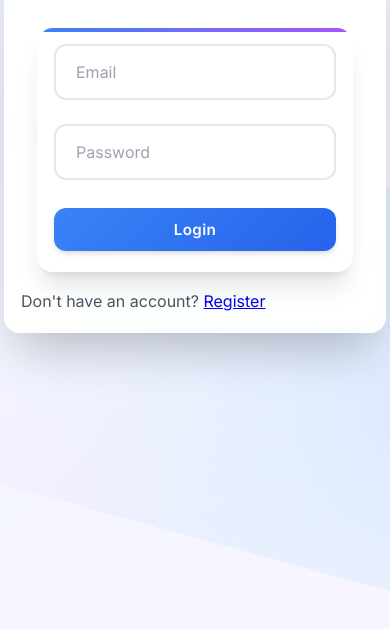
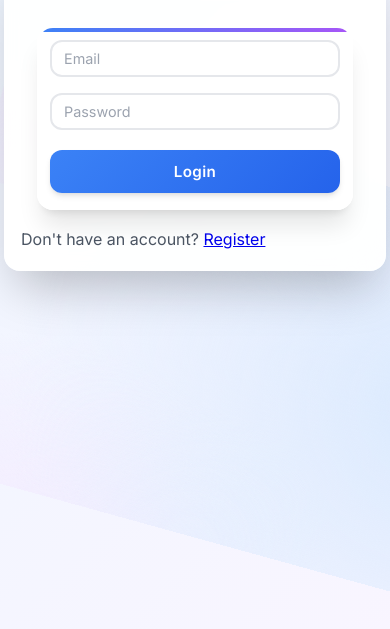
Before and after one commit to anas-dev000/Shoply-Pure-JS-CSS-HTML, a plain HTML site: page Pages/login.html in a window 390 px wide. Shown: the part 53-682 px from the top of the page. Drawn offline with Linux system fonts and the light colour scheme.

Commit message:
added Anas's part

```diff
--- a/assets/styles/style.css
+++ b/assets/styles/style.css
@@ -1,5 +1,3 @@
-
-
 /* ===== MODERN E-COMMERCE SYSTEM - PROFESSIONAL DESIGN ===== */
 
 /* Import Google Fonts */
@@ -429,6 +427,7 @@ textarea {
   background: rgba(255, 255, 255, 0.9);
   transition: var(--transition-normal);
   position: relative;
+  width: 100%; /* Ensure inputs take full width of their grid cell */
 }
 
 input:focus,
@@ -823,7 +822,6 @@ button:hover {
   border: 1px solid var(--gray-200);
 }
 
-
 /* ===== ORDER STATUS STYLES ===== */
 .status-pending {
   color: var(--warning-600);
@@ -919,13 +917,27 @@ button:hover {
   /* Forms */
   form {
     grid-template-columns: 1fr;
-    padding: var(--space-6);
+    padding: var(--space-4);
     margin: var(--space-4);
     max-width: none;
   }
 
   form button {
     grid-column: auto;
+    width: 100%;
+    max-width: 300px; /* Limit button width for better mobile appearance */
+  }
+
+  input,
+  select,
+  textarea {
+    width: 100%;
+    font-size: 0.95rem; /* Slightly smaller font for mobile */
+    padding: var(--space-3) var(--space-4);
+  }
+
+  textarea {
+    grid-column: auto; /* Ensure textarea spans full width */
   }
 
   /* Lists & Grids */
@@ -996,7 +1008,20 @@ button:hover {
   }
 
   form {
-    padding: var(--space-4);
+    padding: var(--space-3);
+    gap: var(--space-4); /* Reduce gap for smaller screens */
+  }
+
+  input,
+  select,
+  textarea {
+    font-size: 0.9rem; /* Further reduce font size for very small screens */
+    padding: var(--space-2) var(--space-3);
+  }
+
+  form button {
+    padding: var(--space-3) var(--space-4);
+    font-size: 0.9rem;
   }
 
   h1 {
```
